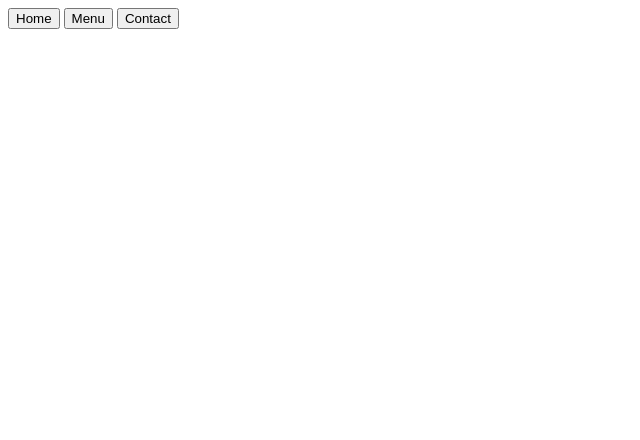
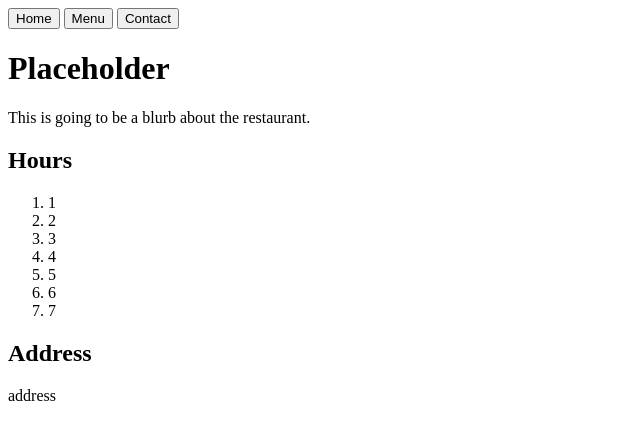
Before and after one commit to YepJared/restaurant-page.js, a website built with webpack: page src/template.html in a window 1280 px wide. Shown: the whole page, without its empty margins (0-640 px from the left). Built offline with nearby package versions, Linux system fonts and the light colour scheme.

Commit message:
Add skeletal structure of home page
Add a div#content to contain all future content when updating tabs
Add in home tab content into template.html ahead of converting it all into purely js

```diff
--- a/src/template.html
+++ b/src/template.html
@@ -13,5 +13,27 @@
             <button class="contact">Contact</button>
         </nav>
     </header>
+    <div id="content">
+        <div class="info">
+            <h1 class="name">Placeholder</h1>
+            <p>This is going to be a blurb about the restaurant.</p>
+        </div>
+        <div class="hours">
+            <h2>Hours</h2>
+            <ol class="schedule">
+                <li class="day">1</li>
+                <li class="day">2</li>
+                <li class="day">3</li>
+                <li class="day">4</li>
+                <li class="day">5</li>
+                <li class="day">6</li>
+                <li class="day">7</li>
+            </ol>
+        </div>
+        <div class="location">
+            <h2>Address</h2>
+            <p>address</p>
+        </div>
+    </div>
 </body>
 </html>
```
